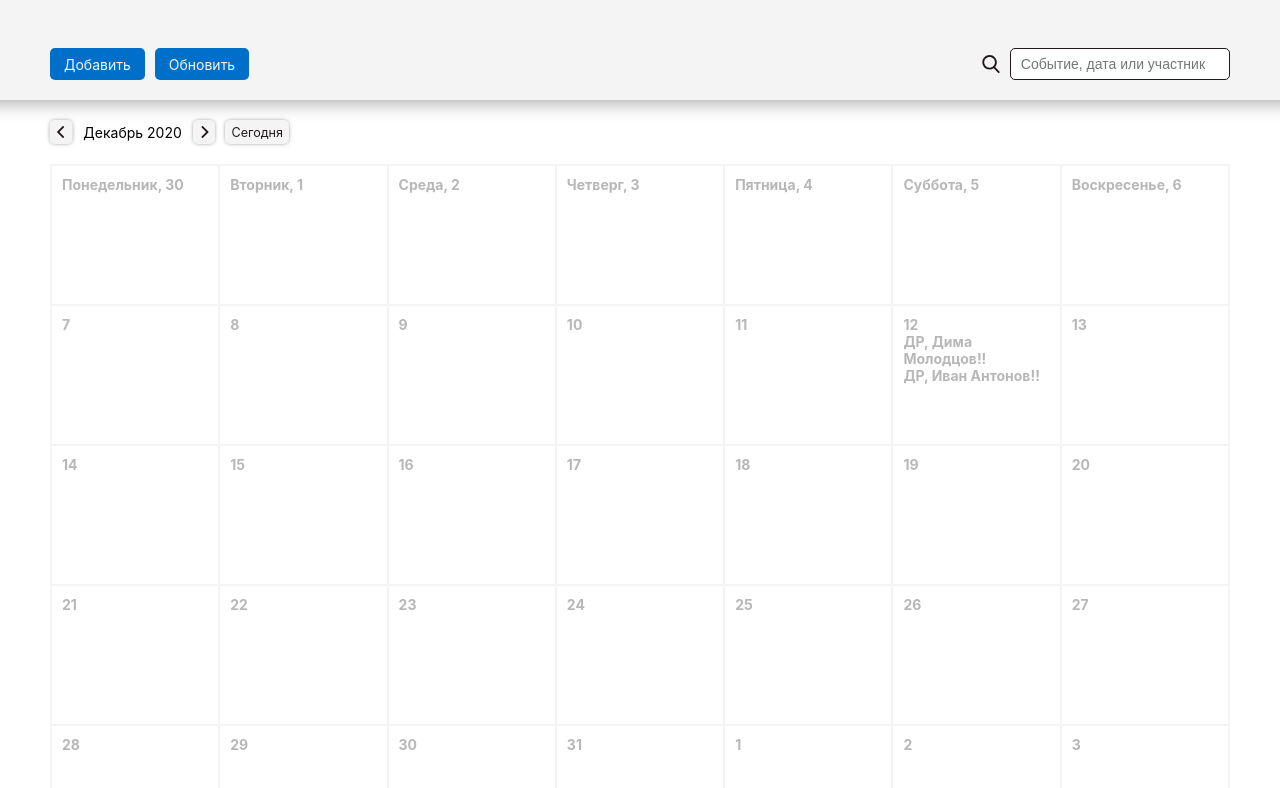
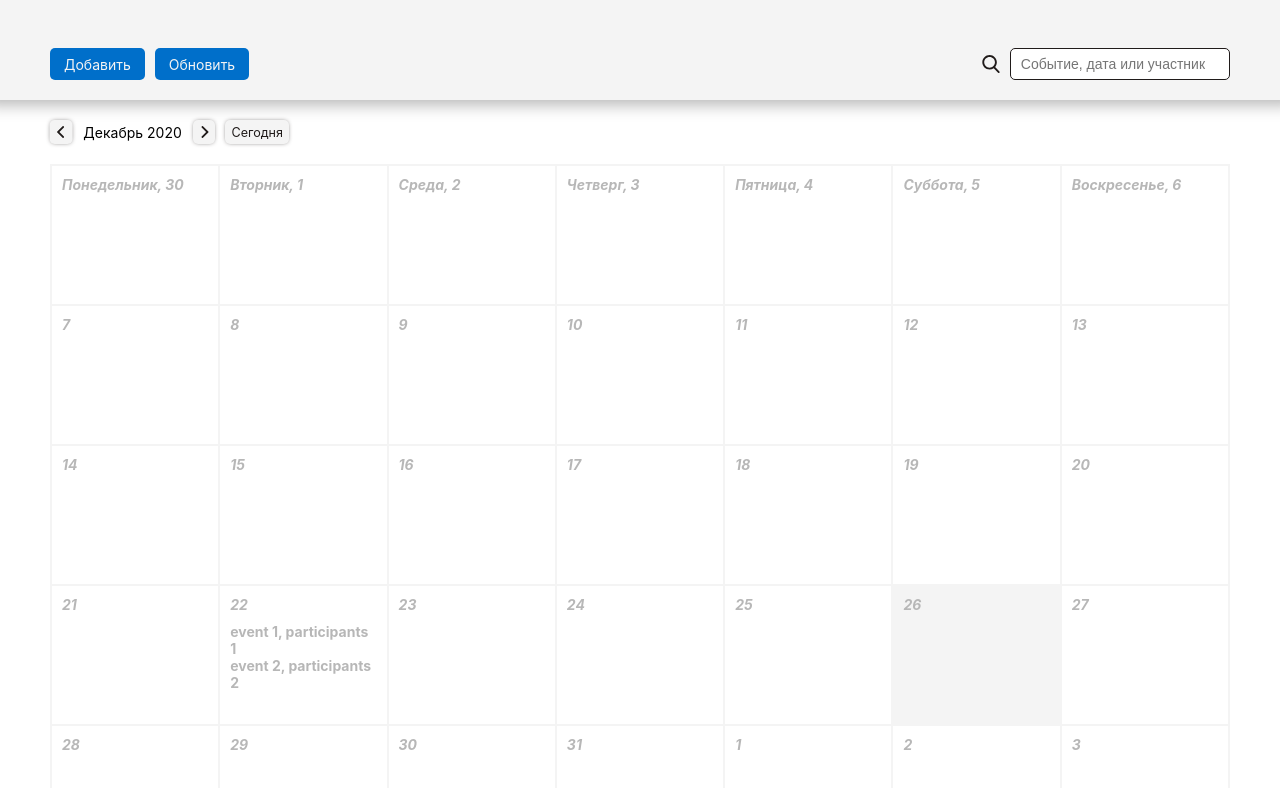
Before and after one commit to PavelPetyakin/calendar, a React (Create React App) app: page / in a window 1280 px wide. Shown: the top 788 px of the page. Built offline with nearby package versions, Linux system fonts and the light colour scheme; the HTML template or start-up script is replaced by a standard one.

Commit message:
added useGetCurrentMonthList, event for esc button

```diff
--- a/src/pages/calendarPage/components/schedule/components/rowAndCell/rowAndCell.tsx
+++ b/src/pages/calendarPage/components/schedule/components/rowAndCell/rowAndCell.tsx
@@ -4,7 +4,7 @@ import s from "./style.module.scss";
 import cx from "classnames";
 import { IActiveElement } from "../../schedule";
 
-interface IPropsRow extends Omit<IPropsCell, "day" | "title">{
+interface IPropsRow extends Omit<IPropsCell, "monthDay" | "title">{
   week: IMonthList[];
   isFirstLine: boolean;
 }
@@ -12,25 +12,26 @@ interface IPropsRow extends Omit<IPropsCell, "day" | "title">{
 const weekDay = ["Понедельник","Вторник","Среда","Четверг","Пятница","Суббота","Воскресенье"];
 
 export function Row(props: IPropsRow) {
-  const { week, activeId, onClick, isFirstLine } = props;
+  const { week, activeId, onClick, isFirstLine, today } = props;
 
-  const renderRow = week.map((day: IMonthList, i: number) => {
-    const title = isFirstLine ? `${weekDay[i]}, ${day.title}` : day.title;
-    return <Cell key={i} day={day} activeId={activeId} onClick={onClick} title={title} />
+  const renderRow = week.map((monthDay: IMonthList, i: number) => {
+    const title = isFirstLine ? `${weekDay[i]}, ${monthDay.title}` : monthDay.title;
+    return <Cell key={i} monthDay={monthDay} today={today} activeId={activeId} onClick={onClick} title={title} />
   })
 
   return <tr children={renderRow} />
 }
 
 interface IPropsCell {
-  day: IMonthList;
+  monthDay: IMonthList;
+  today: string;
   activeId: string | null;
   onClick: (e: IActiveElement) => void;
   title: string;
 }
 
 function Cell(props: IPropsCell) {
-  const { day, activeId, onClick, title } = props;
+  const { monthDay, activeId, onClick, title, today } = props;
   const [referenceElement, setReferenceElement] = useState<HTMLTableDataCellElement | null>(null);
 
   useEffect(() => {
@@ -40,31 +41,41 @@ function Cell(props: IPropsCell) {
     };
   });
 
-  const isActive = activeId === day.date;
+  const isActive = activeId === monthDay.date;
+  const isToday = today === monthDay.date;
+
   const handleClick = () => {
     onClick({
       ref: referenceElement,
-      activeId: day.date,
+      activeId: monthDay.date,
     })
   }
   const handleButton = (e: any) => {
     if (e.keyCode === 13) {
-      console.log("SomeText:");
       handleClick();
     }
+    if (e.keyCode === 27) {
+      onClick({
+        ref: null,
+        activeId: null,
+      })
+    }
   }
+
+  const renderEvents = monthDay.dayEvents?.map((item, index) => {
+    return <div key={index}>{`${item.title}, ${item.participants}`}</div>;
+  })
 
   return (
     <>
       <td
-        className={cx({[s.active]:isActive})}
+        className={cx({[s.active]:isActive, [s.today]:isToday})}
         onClick={handleClick}
         ref={setReferenceElement}
         tabIndex={7}
       >
-        <div>{title}</div>
-        {day.title === "12" && <div>ДР, Дима Молодцов!!</div>}
-        {day.title === "12" && <div>ДР, Иван Антонов!!</div>}
+        <h3>{title}</h3>
+        <div>{renderEvents}</div>
       </td>
     </>
   )
--- a/src/pages/calendarPage/components/schedule/components/rowAndCell/style.module.scss
+++ b/src/pages/calendarPage/components/schedule/components/rowAndCell/style.module.scss
@@ -4,6 +4,7 @@ td {
 	min-width: 140px;
 	max-width: 140px;
 	height: 140px;
+	max-height: 140px;
 	padding: 10px;
 	border: 1px solid $lightGrey;
 	overflow: hidden;
@@ -12,6 +13,20 @@ td {
 	&:focus {
 		outline: none;
 	}
+
+	h3 {
+		font-style: italic;
+		margin-top: 0;
+		margin-bottom: 10px;
+	}
+	& > div {
+		height: 90px;
+		overflow-y: auto;
+	}
+}
+
+.today {
+	background-color: $lightGrey;
 }
 
 td:focus-visible, td:hover, .active {
--- a/src/pages/calendarPage/components/schedule/schedule.tsx
+++ b/src/pages/calendarPage/components/schedule/schedule.tsx
@@ -2,9 +2,9 @@ import React, { PropsWithChildren, useState } from "react";
 import cx from "classnames";
 import s from "./style.module.scss";
 import { useDispatch, useSelector } from "react-redux";
-import { getDate, getEvents, getNotes } from "../../../../reducer/selectors";
+import { getEvents, getNotes } from "../../../../reducer/selectors";
 import { addEvent, addNote } from "../../../../reducer/actions";
-import { getCurrentMonthList, IMonthList } from "./utils";
+import { useGetCurrentMonthList, IMonthList, getToday } from "./utils";
 import { EventModal, Row } from "./components";
 import ReactDOM from "react-dom";
 import { usePopper } from "react-popper";
@@ -26,13 +26,13 @@ const initialState: IActiveElement = {
 }
 
 export function Schedule(props: IPropsSchedule) {
+  const { className = "" } = props;
   const [activeElement, setActiveElement] = useState<IActiveElement>(initialState);
-  const { className = "" } = props;
   const dispatch = useDispatch();
-  const d: Date = useSelector(getDate);
   const events: string[] = useSelector(getEvents);
   const notes: INotes = useSelector(getNotes);
-  const currentMonthList = getCurrentMonthList(d);
+  const currentMonthList = useGetCurrentMonthList();
+  const today = getToday();
 
   const openModal = (id: IActiveElement) => setActiveElement(id);
   const closeModal = () => setActiveElement(initialState);
@@ -59,7 +59,16 @@ export function Schedule(props: IPropsSchedule) {
       <table>
         <tbody>
           {currentMonthList.map((week: IMonthList[], index: number) => {
-            return <Row key={index} week={week} activeId={activeElement.activeId} onClick={openModal} isFirstLine={index === 0} />
+            return (
+              <Row
+                key={index}
+                week={week}
+                today={today}
+                activeId={activeElement.activeId}
+                onClick={openModal}
+                isFirstLine={index === 0}
+              />
+            )
           })}
         </tbody>
       </table>
--- a/src/pages/calendarPage/components/schedule/utils.ts
+++ b/src/pages/calendarPage/components/schedule/utils.ts
@@ -1,9 +1,17 @@
+import { IDayEvent, INotes } from "../../../../reducer/types";
+import { useSelector } from "react-redux";
+import { getDate, getNotes } from "../../../../reducer/selectors";
+
 export interface IMonthList {
   title: string;
   date: string;
+  dayEvents?: IDayEvent[];
 }
 
-export function getCurrentMonthList(d: Date): IMonthList[][] {
+export function useGetCurrentMonthList(): IMonthList[][] {
+  const d: Date = useSelector(getDate);
+  const notes: INotes = useSelector(getNotes);
+
   //Current month
   const currentYear = d.getFullYear();
   const currentMonth = d.getMonth();
@@ -34,6 +42,10 @@ export function getCurrentMonthList(d: Date): IMonthList[][] {
   const monthList: IMonthList[][] = [];
   let weekNumber = 0;
   list.forEach((day: IMonthList, index: number) => {
+    const dayNotes = notes[day.date];
+    if (dayNotes) {
+      day.dayEvents = dayNotes;
+    }
     if (index % 7 === 0) {
       monthList.push([]);
       if (index !== 0) {
@@ -56,3 +68,8 @@ function getDaysOfMonth(dayAmount: number, year: number, month: number, startDay
   }
   return array;
 }
+
+export function getToday(): string {
+  const today: Date = new Date();
+  return `${today.getFullYear()}-${today.getMonth() + 1}-${today.getDate()}`;
+}
```
Also changed, not shown: 1 other file (tests, documents, lock files or other folders).
